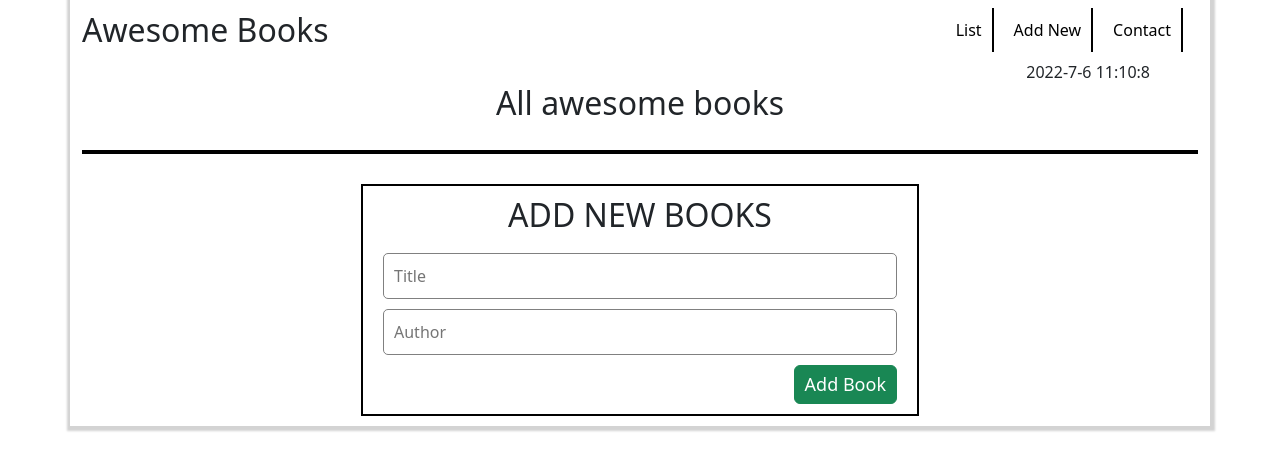
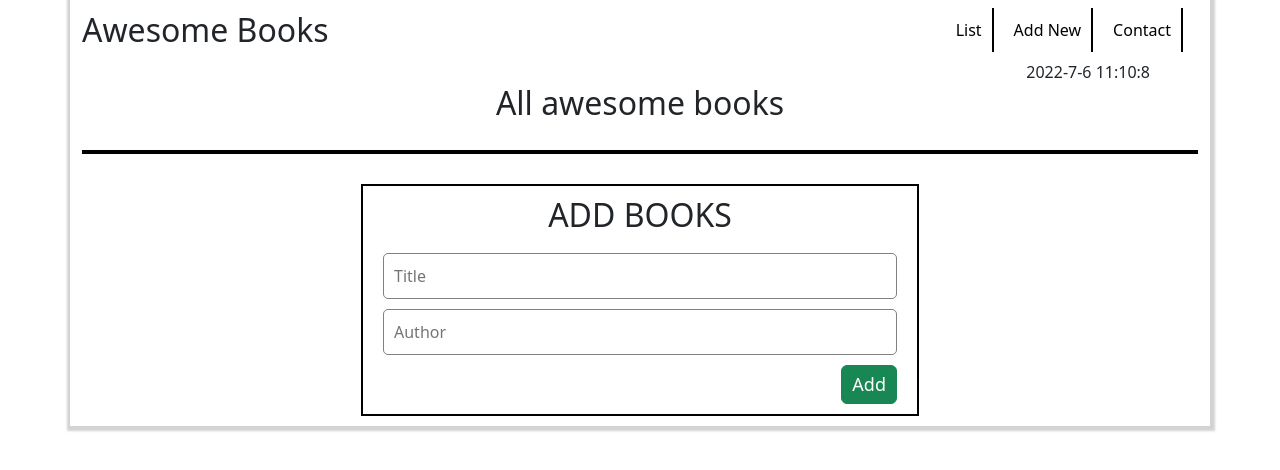
Before and after one commit to r-ahmed2022/Awesome-books, a website: page index.html in a window 1280 px wide. Drawn offline with nearby package versions, Linux system fonts and the light colour scheme.

Commit message:
Add some changes

```diff
--- a/index.html
+++ b/index.html
@@ -36,10 +36,10 @@
                     </div>
                     <div class="add-book col-md-6 d-flex justify-content-center">
                         <form action="https://formspree.io/f/xyyobakd" class="form" id="form1" method="post">
-                            <h2>ADD NEW BOOKS</h2>
+                            <h2>ADD BOOKS</h2>
                             <input type="text" placeholder="Title" id="title" class="form-title">
                             <input type="text" placeholder="Author" id="author" class="form-author">
-                            <button class="btn btn-success">Add Book</button>
+                            <button class="btn btn-success">Add</button>
                         </form>
                     </div>
 
```
